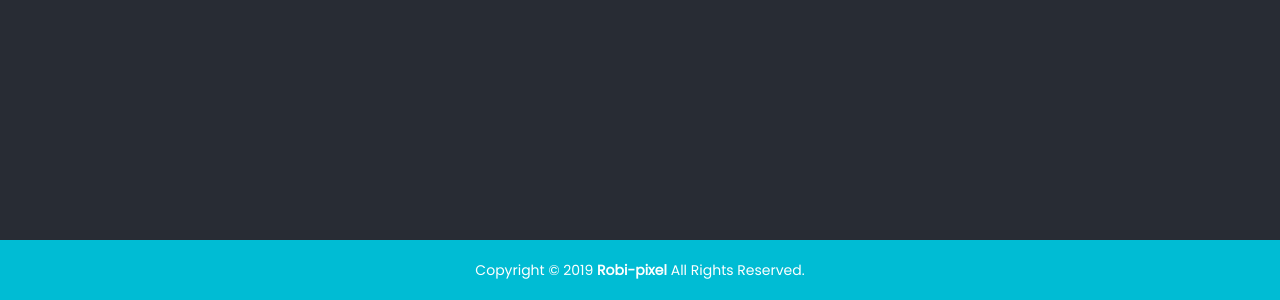
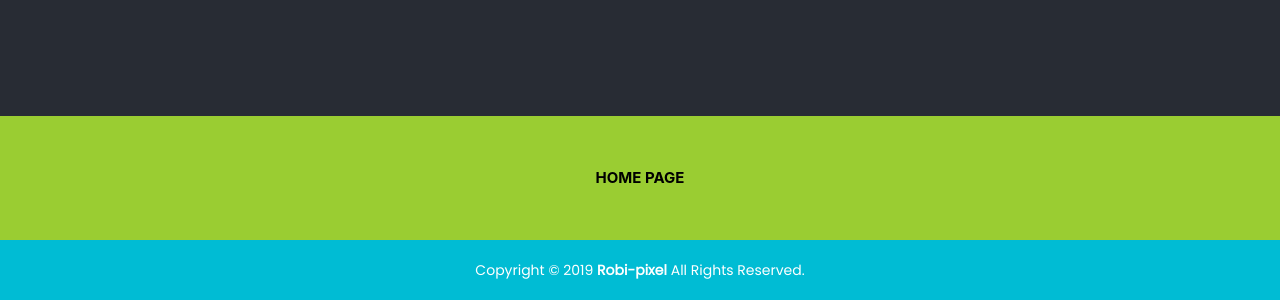
Before and after one commit to pfmnowak/portfolio-project-example-react, a React (Create React App) app: page / in a window 1280 px wide. Shown: the part 500-800 px from the top of the page. Built offline with nearby package versions, Linux system fonts and the light colour scheme.

Commit message:
Install react router, create routes

```diff
--- a/package.json
+++ b/package.json
@@ -12,6 +12,7 @@
 		"@types/react-dom": "^18.0.11",
 		"react": "^18.2.0",
 		"react-dom": "^18.2.0",
+		"react-router-dom": "^6.10.0",
 		"react-scripts": "5.0.1",
 		"sass": "^1.62.0",
 		"typescript": "^4.9.5",
--- a/src/App.tsx
+++ b/src/App.tsx
@@ -1,10 +1,18 @@
+import { Navigate, Route, Routes } from 'react-router-dom';
 import './App.css';
 import Footer from './components/Footer';
+import HomePage from './pages/HomePage';
 
 function App() {
 	return (
 		<div className='App'>
 			<header className='App-header' />
+			<Routes>
+				<Route path='/' element={<HomePage />} />
+				{/* <Route path='/experience' element={<ExperiencePage />} /> */}
+				{/* <Route path='/services' element={<ServicesPage />} /> */}
+				<Route path='*' element={<Navigate to='/' replace />} />
+			</Routes>
 			<Footer />
 		</div>
 	);
--- a/src/index.tsx
+++ b/src/index.tsx
@@ -1,14 +1,17 @@
 import React from 'react';
 import ReactDOM from 'react-dom/client';
+import { HashRouter } from 'react-router-dom';
 import App from './App';
 import reportWebVitals from './reportWebVitals';
 import './sass/main.scss';
 
 const root = ReactDOM.createRoot(document.getElementById('root') as HTMLElement);
 root.render(
-	<React.StrictMode>
-		<App />
-	</React.StrictMode>,
+	<HashRouter>
+		<React.StrictMode>
+			<App />
+		</React.StrictMode>
+	</HashRouter>,
 );
 
 // If you want to start measuring performance in your app, pass a function
--- /dev/null
+++ b/src/pages/HomePage.module.scss
@@ -0,0 +1,4 @@
+.home {
+	background-color: yellowgreen;
+	padding: 5rem;
+}
--- /dev/null
+++ b/src/pages/HomePage.tsx
@@ -0,0 +1,11 @@
+import classes from './HomePage.module.scss';
+
+const HomePage = () => {
+	return (
+		<div className={classes.home}>
+			<h2>HOME PAGE</h2>
+		</div>
+	);
+};
+
+export default HomePage;
```
Also changed, not shown: 1 other file (tests, documents, lock files or other folders).
